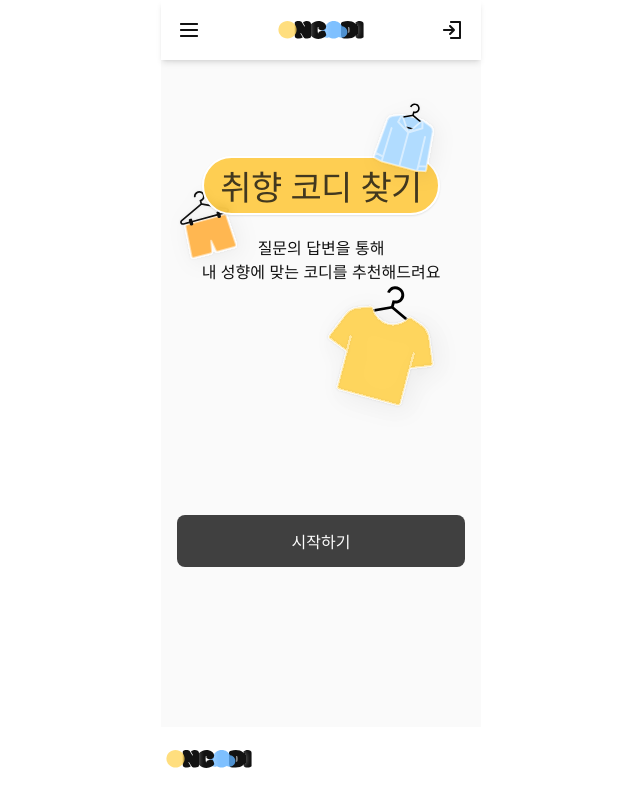
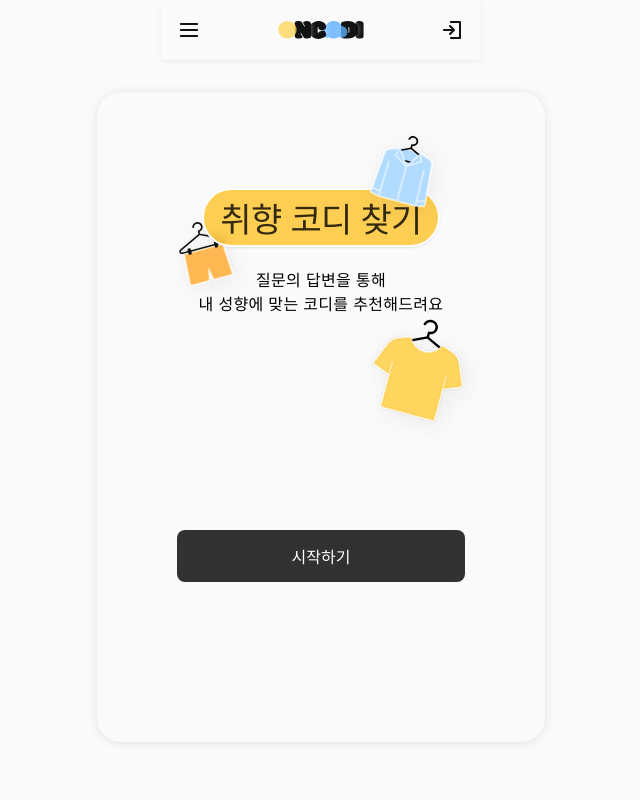
Before and after one commit to 6chenodongja/6che, a Next.js app: page /survey in a window 1280 px wide. Shown: the top 800 px of the page, without its empty margins (319-959 px from the left). Built offline with nearby package versions, Linux system fonts and the light colour scheme; no server answers; a web font is replaced by a local one.

Commit message:
💄 style: 설문 페이지 반응형 구현

```diff
--- a/src/app/(providers)/(components)/Header.tsx
+++ b/src/app/(providers)/(components)/Header.tsx
@@ -71,7 +71,12 @@ const Header = () => {
   }
 
   return (
-    <header className="w-full max-w-[320px] bg-white shadow-md py-4 flex justify-between items-center px-4 fixed top-0 z-50 h-[60px]">
+    <header className="w-full max-w-[320px]  py-4 flex justify-between items-center px-4 fixed top-0 z-50 h-[60px]"
+    style={{
+      background: 'varrgba(255, 255, 255, 0.70)',
+      boxShadow: '0px 2px 5px 0px rgba(0, 0, 0, 0.05)',
+    }}
+    >
       <div className="flex-1 flex justify-start">
         <button title="button" onClick={handleMenuToggle}>
           <Image src="/images/menu.png" alt="메뉴" width={24} height={24} />
@@ -106,15 +111,10 @@ const Header = () => {
             </Link>
           </li>
           <li>
-            <a
-              onClick={() => handleNavigation('/list')}
-              className="cursor-pointer"
-            >
-              스타일
-            </a>
+            <Link href="/list">스타일</Link>
           </li>
           <li>
-              <Link href="/thermometer-style">옷 차림</Link>
+            <Link href="/thermometer-style">옷 차림</Link>
           </li>
           <li>
             <Link href="/survey">취향 코디</Link>
--- a/src/app/(providers)/(root)/(surveypage)/survey/surveyinitial.tsx
+++ b/src/app/(providers)/(root)/(surveypage)/survey/surveyinitial.tsx
@@ -2,7 +2,6 @@
 
 import React, { useState } from 'react';
 import QuestionPage from './question';
-import Image from 'next/image';
 import Header from '../../../../(providers)/(components)/Header';
 import Footer from '../../../../(providers)/(components)/Footer';
 import { Noto_Sans_KR } from 'next/font/google';
@@ -22,12 +21,12 @@ const SurveyLayout: React.FC = () => {
 
   return (
     <div
-      className={`container bg-neutral-50 flex flex-col justify-center items-center w-full min-h-screen ${notoSansKR.className}`}
+      className={`survey-container bg-neutral-50 flex flex-col justify-center items-center w-full min-h-screen ${notoSansKR.className}`}
     >
       <Header />
       <div
-        className="flex-grow flex flex-col items-center justify-between w-full max-w-md mx-auto"
-        style={{ height: '667px' }}
+        className="survey-content flex-grow flex flex-col items-center justify-between w-full max-w-md mx-auto"
+        style={{ height: '650px' }}
       >
         {showQuestionPage ? (
           <QuestionPage />
@@ -36,20 +35,10 @@ const SurveyLayout: React.FC = () => {
             <div className="flex flex-col items-center mt-24">
               <div className="relative">
                 <div className="absolute top-[-68px] right-[-17px] z-10">
-                  <Image
-                    src="/images/Survey/top.svg"
-                    alt="상단 옷"
-                    width={100}
-                    height={68}
-                  />
+                  <object data="/images/Survey/top.svg" />
                 </div>
                 <div className="absolute top-[18px] left-[-39px]">
-                  <Image
-                    src="/images/Survey/middle.svg"
-                    alt="중간 옷"
-                    width={100}
-                    height={60}
-                  />
+                  <object data="/images/Survey/middle.svg" />
                 </div>
                 <div
                   className="inline-flex justify-center items-center gap-2 px-4 py-2 rounded-[1000px] border-2 border-white backdrop-blur-[5px]"
@@ -59,47 +48,59 @@ const SurveyLayout: React.FC = () => {
                   }}
                 >
                   <p
-                    className="text-[34px] text-left text-[#121212]"
+                    className="text-[34px] text-left text-[#000000]"
                     style={{
-                      fontWeight: 'normal',
+                      fontWeight: '400',
                       lineHeight: '115%',
                       letterSpacing: '-0.68px',
                       opacity: 'var(--sds-size-stroke-border)',
+                      fontStyle: 'normal',
                     }}
                   >
                     취향 코디 찾기
                   </p>
                 </div>
-                <div className="absolute top-[120px] right-[-23px]">
-                  <Image
-                    src="/images/Survey/bottom.svg"
-                    alt="하단 옷"
-                    width={155}
-                    height={100}
-                  />
+                <div className="absolute top-[123px] right-[-48px]">
+                  <object data="/images/Survey/bottom.svg" />
                 </div>
               </div>
               <p
-                className="text-base text-center text-[#121212] mt-5"
+                className="text-base text-center text-[#000000] mt-5"
                 style={{ fontFamily: 'Noto Sans KR' }}
               >
                 <span
-                  className="text-base text-center text-[#121212]"
-                  style={{ fontFamily: 'Noto Sans KR' }}
+                  className="text-base text-center"
+                  style={{
+                    fontFamily: 'Noto Sans KR',
+                    fontSize: '16px',
+                    fontWeight: '400',
+                    lineHeight: '150%',
+                    fontStyle: 'normal',
+                    letterSpacing: '0.32px',
+                    color: '#000000',
+                  }}
                 >
                   질문의 답변을 통해
                 </span>
                 <br />
                 <span
-                  className="text-base text-center text-[#121212]"
-                  style={{ fontFamily: 'Noto Sans KR' }}
+                  className="text-base text-center"
+                  style={{
+                    fontFamily: 'Noto Sans KR',
+                    fontSize: '16px',
+                    fontWeight: '400',
+                    lineHeight: '150%',
+                    fontStyle: 'normal',
+                    letterSpacing: '0.32px',
+                    color: '#000000',
+                  }}
                 >
                   내 성향에 맞는 코디를 추천해드려요
                 </span>
               </p>
             </div>
             <div
-              className="flex justify-center items-center w-[288px] py-[14px] px-[var(--sds-size-space-300)] gap-[var(--sds-size-space-200)] rounded-lg opacity-[var(--sds-size-stroke-border)] bg-[#121212] hover:bg-[rgba(94,176,255,0.80)] active:bg-[rgba(88,168,243,0.8)] mb-40 cursor-pointer"
+              className="flex justify-center items-center w-[288px] py-[14px] px-[var(--sds-size-space-300)] gap-[var(--sds-size-space-200)] rounded-lg opacity-[var(--sds-size-stroke-border)] bg-[#000000] hover:bg-[rgba(94,176,255,0.80)] active:bg-[rgba(88,168,243,0.8)] mb-40 cursor-pointer"
               onClick={handleStartClick}
             >
               <p className="text-center text-white"> 시작하기</p>
--- a/src/app/(providers)/(root)/thermometer-style/ThermometerStyle.tsx
+++ b/src/app/(providers)/(root)/thermometer-style/ThermometerStyle.tsx
@@ -375,7 +375,7 @@ const ThermometerStyle: React.FC = () => {
                       fontFamily: 'Noto Sans KR',
                       fontSize: '12px',
                       letterSpacing: '-0.24px',
-                      fontWeight: 400,
+                      fontWeight: 600,
                       fontStyle: 'normal',
                       color: 'var(--Box-text, rgba(18, 18, 18, 0.70))',
                     }}
--- a/src/app/globals.css
+++ b/src/app/globals.css
@@ -9,6 +9,7 @@
     all: unset;
   }
 }
+
 
 :root {
   --sds-size-space-200: 8px;
@@ -480,11 +481,21 @@
 }
 
 /* 반응형 조정 */
-/* @media (min-width: 320px) and (max-width: 500px) {
-  .container {
-    width: 100%;
+@media (min-width: 768px) {
+  .content {
+    width: 480px;
+    height: 724px;
+    background-color: #fff;
+    border-radius: 24px;
+    box-shadow: 0px 0px 2px 0px rgba(0, 0, 0, 0.05),
+                4px 4px 20px 0px rgba(0, 0, 0, 0.05);
+    backdrop-filter: blur(5px);
+    margin-top: 46px; /* 헤더와의 간격 */
+    margin-bottom: 200px; /* 푸터와의 간격 */
+    margin-left: auto; /* 좌우 간격 */
+    margin-right: auto; /* 좌우 간격 */
   }
-} */
+}
 
 /* detail 부분 */
 .deleteButton {
@@ -687,6 +698,39 @@
   color: var(--palette-black); /* Color for text */
 }
 
+/* 기본 설문 페이지 스타일 */
+.survey-container {
+  width: 100%;
+  max-width: 768px; /* 최대 너비를 768px로 설정 */
+  margin: 0 auto;
+  padding-top: 60px;
+  box-sizing: border-box;
+}
+
+/* 768px 이상 화면에서의 스타일 */
+@media (min-width: 768px) {
+  .survey-container {
+    display: flex;
+    justify-content: center;
+    align-items: center;
+    padding-top: 46px;
+    padding-bottom: 200px;
+  }
+
+  .survey-content {
+    width: 480px;
+    height: 724px;
+    border-radius: 24px;
+    box-shadow: 0px 1px 10px rgba(0, 0, 0, 0.1);
+    overflow: hidden;
+    position: relative;
+    margin-top: 46px; /* 헤더와의 간격 */
+    margin-bottom: 200px; /* 푸터와의 간격 */
+    margin-left: 720px; /* 좌우 간격 */
+    margin-right: 720px; /* 좌우 간격 */
+  }
+}
+
 /* 온도 display 스타일 */
 .temperature-display {
   display: flex;
```
